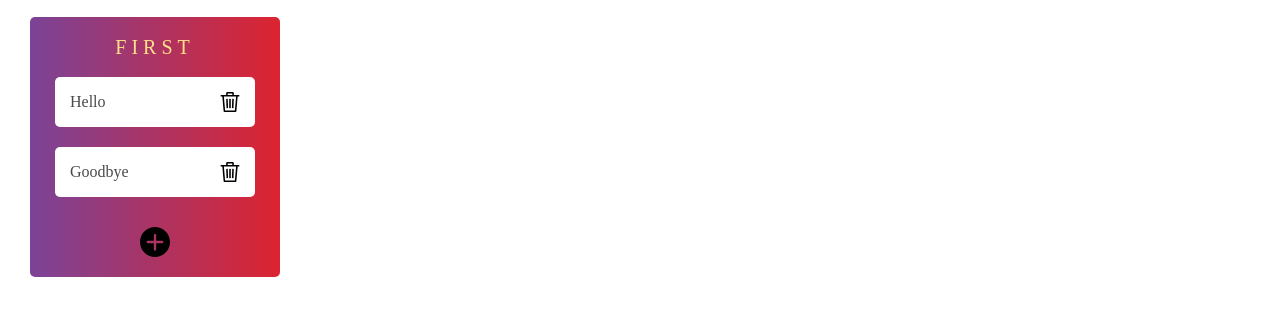
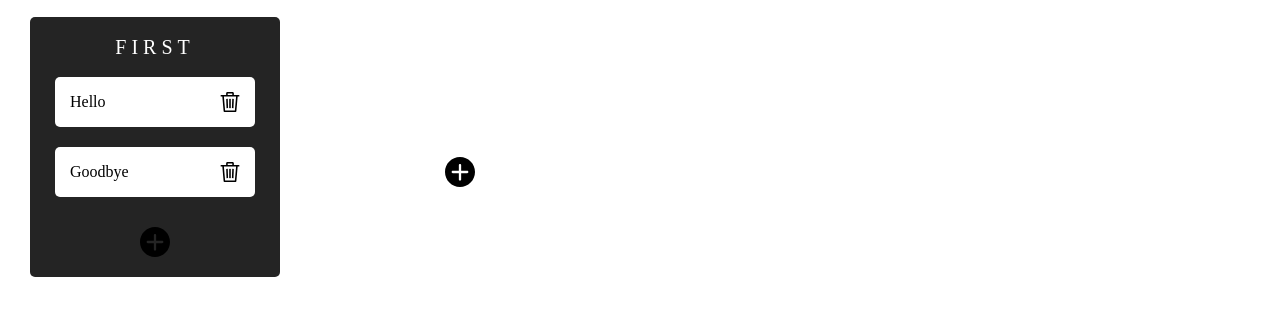
Before and after one commit to Doriantaing/Mini-Trello, a website built with Parcel: page src/index.html in a window 1280 px wide. Both pictures are taken after a click on the picture 1230 px from the left and 114 px from the top of the page. Shown: the part 137-452 px from the top of the page. Built offline with nearby package versions, Linux system fonts and the light colour scheme.

Commit message:
start js :hankey:

```diff
--- a/src/index.html
+++ b/src/index.html
@@ -53,8 +53,9 @@
 
 
       <div class="board__list">
-        <div class="board__listContainer">
-          <h4 class="board__listTitle has-text-warning">First</h4>
+        <div class="board__listContainer has-background-black-ter">
+          <h4 class="board__listTitle">First</h4>
+          <input type="text" class="board__listTitleChange">
 
 
           <div class="board__card">
--- a/src/index.js
+++ b/src/index.js
@@ -6,9 +6,16 @@ import './styles/styles.scss';
 var dom = {
     menuLine: document.querySelectorAll('.header__menuLine'),
     menu: document.querySelector('.header__menu'),
-    offCanvas: document.querySelector('.header__offCanvas')
+    offCanvas: document.querySelector('.header__offCanvas'),
+    boardList: document.querySelector('.board__list'),
+    card : document.querySelector('.board__card'),
+    addList: document.querySelector('.board__headerImg'),
+    listTitle: document.querySelector('.board__listTitle'),
+    changeTitle: document.querySelector('.board__listTitleChange'),
 }
 
+
+// Header
 
 for (let i = 0; i < dom.menuLine.length; i++) {
     menuHover(i);
@@ -32,3 +39,40 @@ function menuClick(a) {
     });
 
 }
+
+
+// Add List
+
+
+dom.addList.addEventListener('click',function(){
+    createList();
+})
+
+function createList(){
+  var list = document.createElement('div');
+  list.classList.add('board__listContainer');
+  dom.boardList.appendChild(list);
+
+  var title = document.createElement('h4');
+  title.classList.add('board__listTitle');
+  title.innerHTML = "name";
+  list.appendChild(title);
+
+  var addCard = document.createElement('img');
+  addCard.classList.add('board__cardAdd');
+  addCard.src= "img/plus.svg";
+  list.appendChild(addCard);
+
+}
+
+
+
+dom.listTitle.addEventListener('click',function(){
+    dom.listTitle.style.display = "none";
+    dom.changeTitle.style.display = "block";
+})
+
+dom.changeTitle.addEventListener('submit',function(){
+    dom.listTitle.style.display = "block";
+    dom.changeTitle.style.display = "none";
+})
--- a/src/styles/components/_board.scss
+++ b/src/styles/components/_board.scss
@@ -1,4 +1,5 @@
 .board {
+    color: #fff;
     &__container {
         margin: 30px 30px;
     }
@@ -16,11 +17,8 @@
         }
     }
     &__list {
-        width: 250px;
-        margin: 20px 0;
-        border-radius: 5px;
-        padding: 20px 0;
-        background: linear-gradient(to right, #7b4397, #dc2430);
+        display: grid;
+        grid-template-columns: repeat(4,1fr);
     }
     &__listContainer {
         display: flex;
@@ -28,6 +26,10 @@
         justify-content: center;
         align-items: center;
         margin: 0 20px;
+        width: 250px;
+        margin: 20px 0;
+        border-radius: 5px;
+        padding: 20px 0;
     }
     &__listTitle {
         text-align: center;
@@ -35,12 +37,20 @@
         padding-bottom: 10px;
         text-transform: uppercase;
         letter-spacing: 5px;
+        &Change{
+            display: none;
+            border: none;
+            padding: 10px;
+            border-radius: 5px;
+            font-family: 'quicksand';
+        }
     }
     &__card {
         display: flex;
         justify-content: space-between;
         align-items: center;
         background: #fff;
+        color: #000;
         border-radius: 5px;
         width: 200px;
         padding: 15px 15px;
```
